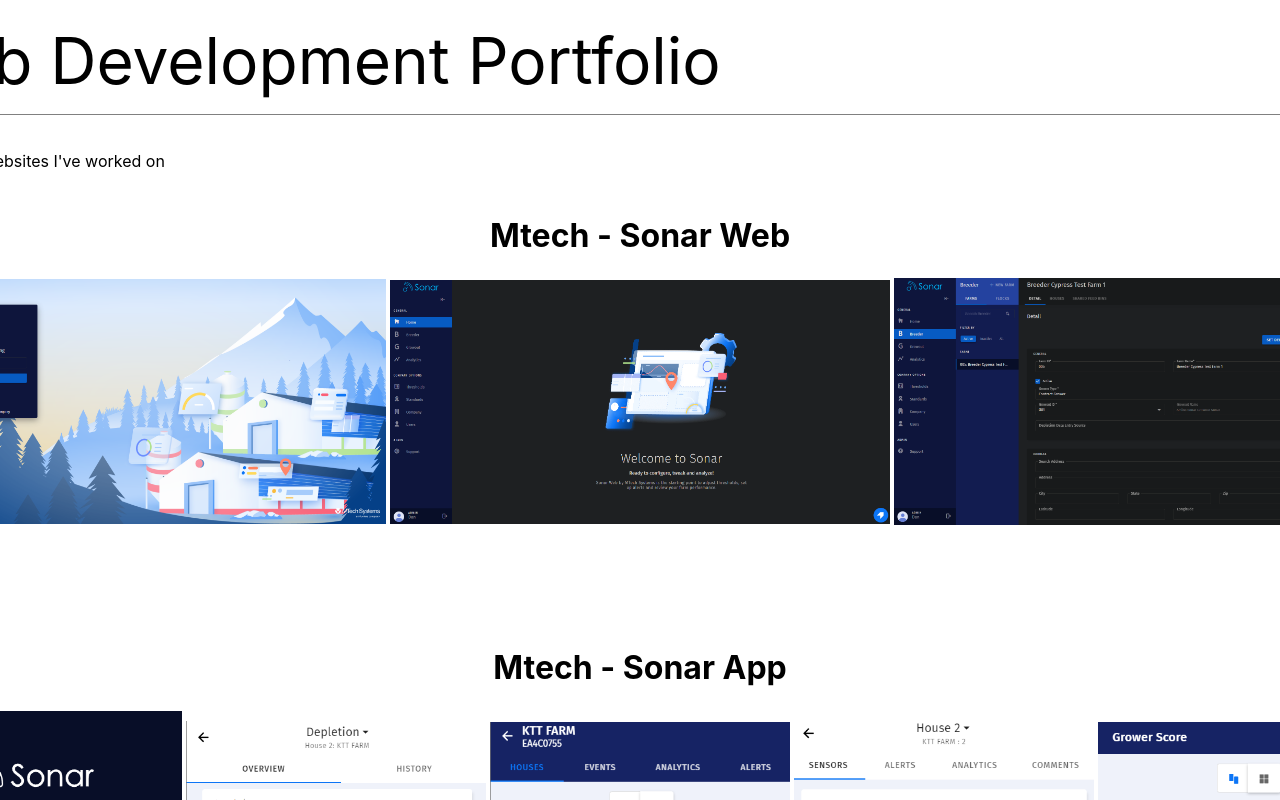
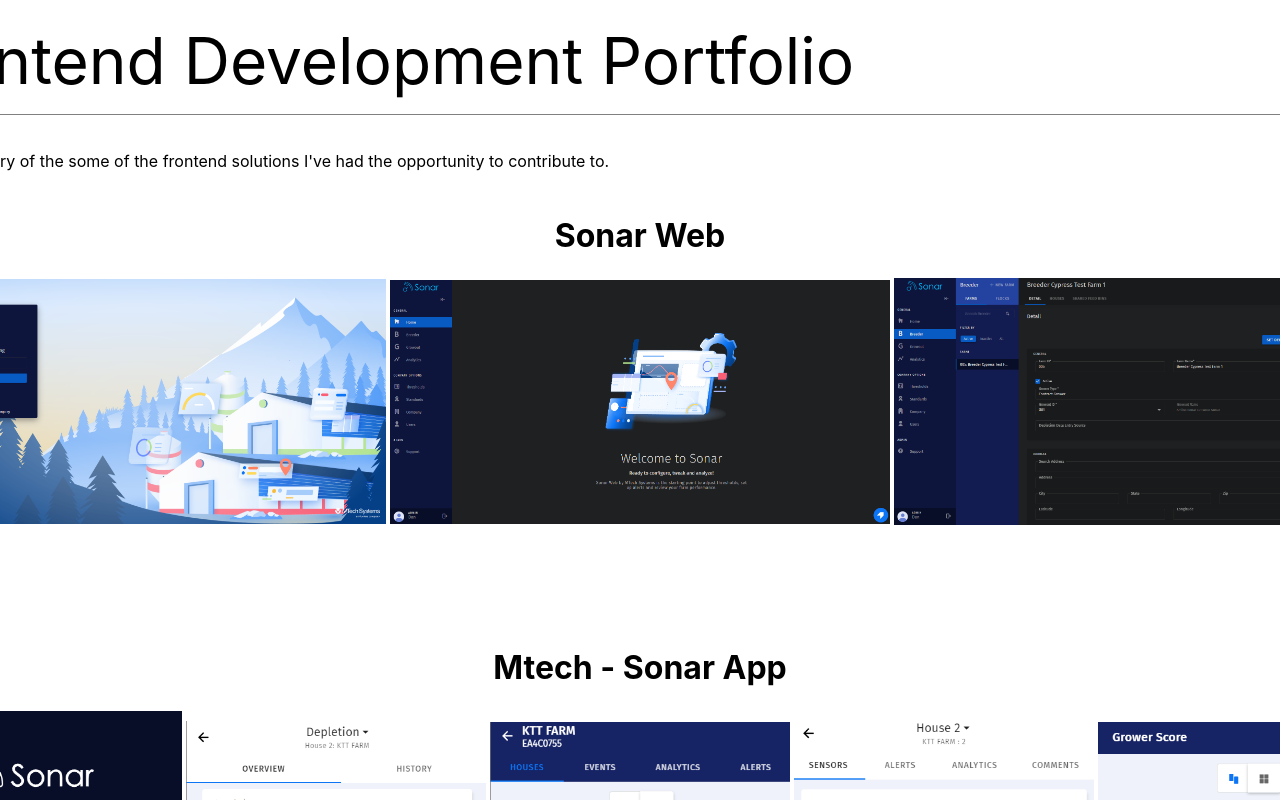
Before and after one commit to danjjost/DansResume, a Next.js app: page /portfolio in a window 1280 px wide. Shown: the top 800 px of the page. Built offline with nearby package versions, Linux system fonts and the light colour scheme.

Commit message:
Rework portfolio

```diff
--- a/pages/index.js
+++ b/pages/index.js
@@ -1,5 +1,4 @@
 import Head from "next/head";
-import styled from "styled-components";
 import { Body, Container, FadeIn, Grid } from "../src/Styles";
 import * as React from "react";
 import Header from "../src/resume/Header";
--- a/pages/portfolio.js
+++ b/pages/portfolio.js
@@ -31,16 +31,12 @@
   return (
     <Container>
       <Head>
-        <title>Web Portfolio</title>
+        <title>Frontend Development Portfolio</title>
         <link rel="icon" href="/favicon.ico" />
       </Head>
       <Body>
         <PortfolioHeader />
-        <Gallery
-          width={500}
-          imagePaths={sonarWebImages}
-          title={"Mtech - Sonar Web"}
-        />
+        <Gallery width={500} imagePaths={sonarWebImages} title={"Sonar Web"} />
         <Gallery
           width={300}
           imagePaths={sonarAppImages}
--- a/src/portfolio/PortfolioHeader.js
+++ b/src/portfolio/PortfolioHeader.js
@@ -26,9 +26,12 @@
   return (
     <>
       <Container>
-        <Title>Web Development Portfolio</Title>
+        <Title>Frontend Development Portfolio</Title>
       </Container>
-      <BioStyles>Photos of websites I've worked on</BioStyles>
+      <BioStyles>
+        A short gallery of the some of the frontend solutions I've had the
+        opportunity to contribute to.
+      </BioStyles>
       <br />
     </>
   );
```
